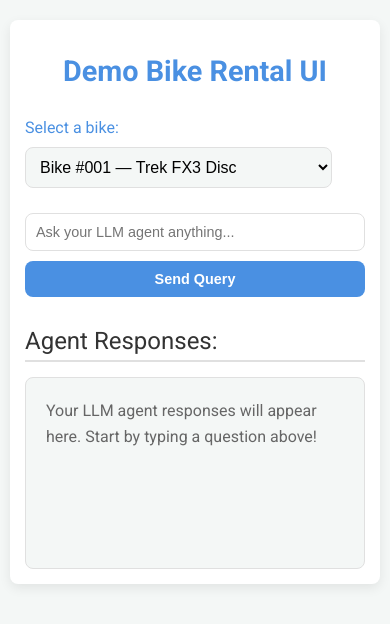
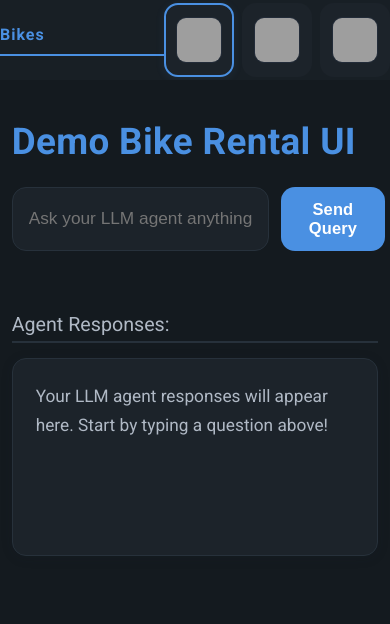
Before and after one commit to mario-z-bitar/langchain_test, a website: page frontend/public/index.html in a window 390 px wide. Drawn offline with Linux system fonts and the light colour scheme; grey boxes are pictures that could not be loaded.

Commit message:
error tweak

```diff
--- a/frontend/public/index.html
+++ b/frontend/public/index.html
@@ -8,194 +8,286 @@
     <style>
         :root {
             --primary-color: #4A90E2;
-            --secondary-color: #6C757D;
-            --background-color: #F4F7F6;
-            --card-background: #FFFFFF;
-            --border-color: #E0E0E0;
-            --text-color: #333333;
-            --light-text-color: #666666;
-            --shadow: 0 4px 12px rgba(0, 0, 0, 0.08);
-            --border-radius: 8px;
+            --secondary-color: #222b38;
+            --background-color: #141A1F;
+            --card-background: #1C232A;
+            --border-color: #27313B;
+            --text-color: #F2F7FA;
+            --light-text-color: #B0B9C5;
+            --shadow: 0 6px 28px rgba(10, 26, 44, 0.23);
+            --border-radius: 14px;
+            --sidebar-width: 250px;
+            --sidebar-background: #181F25;
         }
 
         body {
             font-family: 'Roboto', sans-serif;
             margin: 0;
-            padding: 20px;
+            padding: 0;
             background-color: var(--background-color);
             color: var(--text-color);
+            min-height: 100vh;
+            display: flex;
+        }
+
+        .container {
+            display: flex;
+            width: 100vw;
+            min-height: 100vh;
+        }
+
+        /* Sidebar for bike selector */
+        .sidebar {
+            width: var(--sidebar-width);
+            background: var(--sidebar-background);
+            padding: 35px 0 0 0;
+            box-shadow: 2px 0 12px rgba(0,0,0,0.14);
             display: flex;
             flex-direction: column;
             align-items: center;
-            min-height: 100vh;
-            box-sizing: border-box;
         }
 
-        .container {
-            width: 100%;
-            max-width: 900px;
-            background-color: var(--card-background);
+        .sidebar h2 {
+            color: var(--primary-color);
+            font-size: 1.25em;
+            font-weight: 700;
+            letter-spacing: 1px;
+            margin-bottom: 30px;
+            border-bottom: 2px solid var(--primary-color);
+            width: 80%;
+            text-align: left;
+            padding-bottom: 10px;
+        }
+
+        .bike-list {
+            width: 90%;
+            display: flex;
+            flex-direction: column;
+            gap: 18px;
+        }
+
+        .bike-option {
+            background: var(--card-background);
             border-radius: var(--border-radius);
-            box-shadow: var(--shadow);
-            padding: 30px;
-            box-sizing: border-box;
+            border: 2px solid transparent;
+            cursor: pointer;
+            display: flex;
+            align-items: center;
+            gap: 14px;
+            padding: 12px 10px;
+            transition: border 0.22s, box-shadow 0.22s;
+            color: var(--text-color);
+        }
+
+        .bike-option.selected,
+        .bike-option:hover {
+            border: 2px solid var(--primary-color);
+            box-shadow: 0 2px 10px rgba(74, 144, 226, 0.10);
+        }
+
+        .bike-img {
+            width: 44px;
+            height: 44px;
+            border-radius: 10px;
+            background: #232c36;
+            object-fit: cover;
+            border: 1.5px solid #222b38;
+        }
+
+        .bike-details {
+            display: flex;
+            flex-direction: column;
+        }
+
+        .bike-title {
+            font-size: 1em;
+            font-weight: 700;
+            color: var(--primary-color);
+        }
+
+        .bike-model {
+            font-size: 0.93em;
+            color: var(--light-text-color);
+            font-weight: 400;
+        }
+
+        /* Main chat area */
+        .main-content {
+            flex: 1;
+            padding: 42px 36px;
+            background: var(--background-color);
+            display: flex;
+            flex-direction: column;
+            min-width: 0;
         }
 
         h1 {
-            text-align: center;
             color: var(--primary-color);
-            margin-bottom: 30px;
-            font-weight: 700;
-            font-size: 2.5em;
+            margin-bottom: 18px;
+            font-weight: 800;
+            font-size: 2.3em;
+            letter-spacing: 0.01em;
         }
 
         h2 {
-            color: var(--text-color);
+            color: var(--light-text-color);
             margin-top: 30px;
             margin-bottom: 15px;
             font-weight: 500;
-            font-size: 1.8em;
+            font-size: 1.23em;
             border-bottom: 2px solid var(--border-color);
             padding-bottom: 5px;
         }
 
-        #bike-selector {
-            display: flex;
-            gap: 10px;
-            margin-bottom: 25px;
-            align-items: center;
-        }
-
-        #bike-selector label {
-            font-weight: 500;
-            color: var(--primary-color);
-            margin-right: 8px;
-        }
-
-        #bike-select {
-            padding: 10px;
-            border: 1px solid var(--border-color);
-            border-radius: var(--border-radius);
-            background: var(--background-color);
-            font-size: 1em;
-        }
-
         #query-form {
             display: flex;
-            gap: 10px;
-            margin-bottom: 30px;
+            gap: 12px;
+            margin-bottom: 32px;
+            margin-top: 6px;
         }
 
         #query-input {
             flex-grow: 1;
-            padding: 12px 15px;
-            border: 1px solid var(--border-color);
+            padding: 13px 16px;
+            border: 1.5px solid var(--border-color);
             border-radius: var(--border-radius);
-            font-size: 1em;
+            font-size: 1.08em;
+            background: var(--card-background);
+            color: var(--text-color);
             outline: none;
-            transition: border-color 0.3s ease, box-shadow 0.3s ease;
+            transition: border-color 0.3s, box-shadow 0.3s;
         }
 
         #query-input:focus {
             border-color: var(--primary-color);
-            box-shadow: 0 0 0 3px rgba(74, 144, 226, 0.2);
+            box-shadow: 0 0 0 3px rgba(74, 144, 226, 0.11);
         }
 
         #send-button {
-            padding: 12px 25px;
+            padding: 13px 28px;
             background-color: var(--primary-color);
             color: white;
             border: none;
             border-radius: var(--border-radius);
             cursor: pointer;
-            font-size: 1em;
-            font-weight: 600;
-            transition: background-color 0.3s ease, transform 0.2s ease;
+            font-size: 1.03em;
+            font-weight: 700;
+            letter-spacing: 0.01em;
+            transition: background-color 0.22s, transform 0.17s;
         }
 
         #send-button:hover {
             background-color: #3A7BBF;
-            transform: translateY(-2px);
+            transform: translateY(-2px) scale(1.03);
         }
 
         #send-button:active {
-            transform: translateY(0);
+            transform: translateY(0) scale(1);
         }
 
         #results-container {
-            border: 1px solid var(--border-color);
+            border: 1.5px solid var(--border-color);
             border-radius: var(--border-radius);
-            padding: 20px;
+            padding: 23px;
             min-height: 150px;
-            background-color: var(--background-color);
+            background-color: var(--card-background);
             color: var(--light-text-color);
-            line-height: 1.6;
+            line-height: 1.7;
             overflow-y: auto;
-            max-height: 400px;
+            max-height: 420px;
+            font-size: 1.08em;
+            box-shadow: 0 2px 12px rgba(20,30,44,0.13);
         }
 
         #results-container p {
             margin: 0;
-            padding-bottom: 10px;
+            padding-bottom: 11px;
         }
 
         #results-container p:last-child {
             padding-bottom: 0;
         }
 
-        @media (max-width: 768px) {
-            .container {
-                padding: 20px;
-                margin: 10px;
+        /* Hide default selector */
+        #bike-selector {
+            display: none;
         }
 
-            h1 {
-                font-size: 2em;
+        @media (max-width: 1050px) {
+            .main-content {
+                padding: 25px 10px;
             }
-
-            h2 {
-                font-size: 1.5em;
+            .sidebar {
+                width: 130px;
+                padding: 12px 0 0 0;
             }
-
-            #bike-selector {
-                flex-direction: column;
-                align-items: flex-start;
+            .sidebar h2 {
+                font-size: 1em;
             }
-
-            #query-form {
-                flex-direction: column;
-            }
-
-            #send-button {
-                width: 100%;
+            .bike-details {
+                display: none;
             }
         }
 
-        @media (max-width: 480px) {
-            body {
-                padding: 10px;
+        @media (max-width: 700px) {
+            .container {
+                flex-direction: column;
             }
-
-            .container {
-                padding: 15px;
+            .sidebar {
+                flex-direction: row;
+                width: 100vw;
+                height: 80px;
+                box-shadow: 0 2px 8px rgba(10,26,44,0.10);
+                padding: 0 0 0 0;
+                justify-content: center;
+                align-items: center;
             }
-
-            h1 {
-                font-size: 1.8em;
+            .main-content {
+                padding: 15px 3vw;
             }
-
-            #query-input, #send-button {
-                padding: 10px;
-                font-size: 0.9em;
+            .bike-list {
+                flex-direction: row;
+                width: 100%;
+                gap: 8px;
             }
         }
     </style>
 </head>
 <body>
     <div class="container">
+        <!-- Sidebar: Bike Selector with images -->
+        <aside class="sidebar">
+            <h2>Bikes</h2>
+            <div class="bike-list" id="bike-list">
+                <div class="bike-option selected" data-value="bike-001">
+                    <img class="bike-img" src="https://images.unsplash.com/photo-1505705694340-019e1e335916?q=80&w=2664&auto=format&fit=crop&ixlib=rb-4.1.0&ixid=M3wxMjA3fDB8MHxwaG90by1wYWdlfHx8fGVufDB8fHx8fA%3D%3D" alt="Trek FX3 Disc"/>
+                    <div class="bike-details">
+                        <span class="bike-title">#001</span>
+                        <span class="bike-model">Trek FX3 Disc</span>
+                    </div>
+                </div>
+                <div class="bike-option" data-value="bike-002">
+                    <img class="bike-img" src="https://images.unsplash.com/photo-1507035895480-2b3156c31fc8?q=80&w=2340&auto=format&fit=crop&ixlib=rb-4.1.0&ixid=M3wxMjA3fDB8MHxwaG90by1wYWdlfHx8fGVufDB8fHx8fA%3D%3D" alt="Specialized Turbo Vado"/>
+                    <div class="bike-details">
+                        <span class="bike-title">#002</span>
+                        <span class="bike-model">Specialized Turbo Vado</span>
+                    </div>
+                </div>
+                <div class="bike-option" data-value="bike-003">
+                    <img class="bike-img" src="https://images.unsplash.com/photo-1485965120184-e220f721d03e?q=80&w=2340&auto=format&fit=crop&ixlib=rb-4.1.0&ixid=M3wxMjA3fDB8MHxwaG90by1wYWdlfHx8fGVufDB8fHx8fA%3D%3D" alt="Giant Quick-E+"/>
+                    <div class="bike-details">
+                        <span class="bike-title">#003</span>
+                        <span class="bike-model">Giant Quick-E+</span>
+                    </div>
+                </div>
+            </div>
+        </aside>
+
+        <!-- Main content -->
+        <main class="main-content">
             <h1>Demo Bike Rental UI</h1>
 
-        <!-- Bike Selector: new -->
+            <!-- Hidden: the legacy select for bike, still for variable compatibility -->
             <div id="bike-selector">
                 <label for="bike-select">Select a bike:</label>
                 <select id="bike-select">
@@ -214,14 +306,34 @@
             <div id="results-container" role="log" aria-live="polite">
                 <p>Your LLM agent responses will appear here. Start by typing a question above!</p>
             </div>
+        </main>
     </div>
 
+    <script>
+        // --- Bike selection sync logic ---
+        // Sidebar bike selector updates the hidden select value for full backward compatibility
+
+        // Grab references
+        const bikeOptions = document.querySelectorAll('.bike-option');
+        const bikeSelect = document.getElementById('bike-select');
+
+        // Default selected (first)
+        let selectedBike = bikeOptions[0].getAttribute('data-value');
+        bikeSelect.value = selectedBike;
+
+        // Click events to update selection visually and in select input
+        bikeOptions.forEach(opt => {
+            opt.addEventListener('click', () => {
+                bikeOptions.forEach(o => o.classList.remove('selected'));
+                opt.classList.add('selected');
+                selectedBike = opt.getAttribute('data-value');
+                bikeSelect.value = selectedBike; // Sync with underlying select input
+            });
+        });
+
+        // (Optional) If needed elsewhere: window.selectedBike will always be correct
+        window.selectedBike = () => bikeSelect.value;
+    </script>
     <script src="script.js"></script>
-    <!--
-        You can access the currently selected bike via:
-        document.getElementById('bike-select').value
-        in your script.js, just like you would for any other variable.
-        No other JS is changed here.
-    -->
 </body>
 </html>
```
Also changed, not shown: 1 other file. Lines whose indentation alone changed are shown as unchanged.
